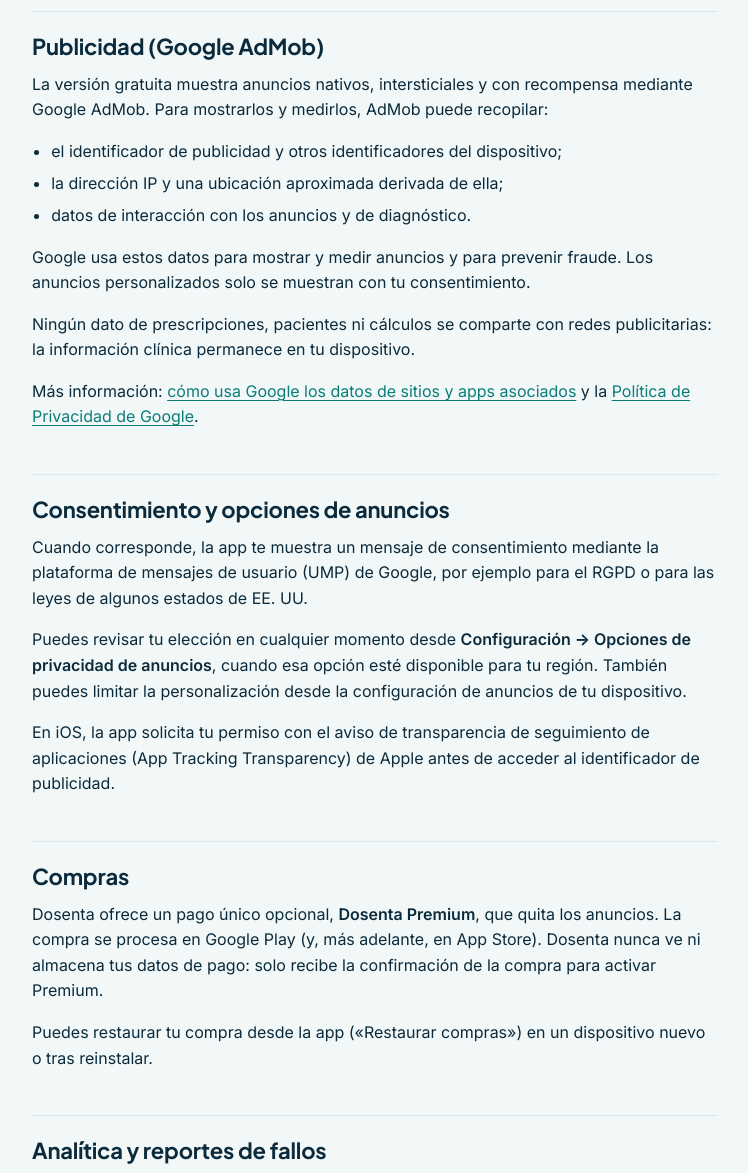
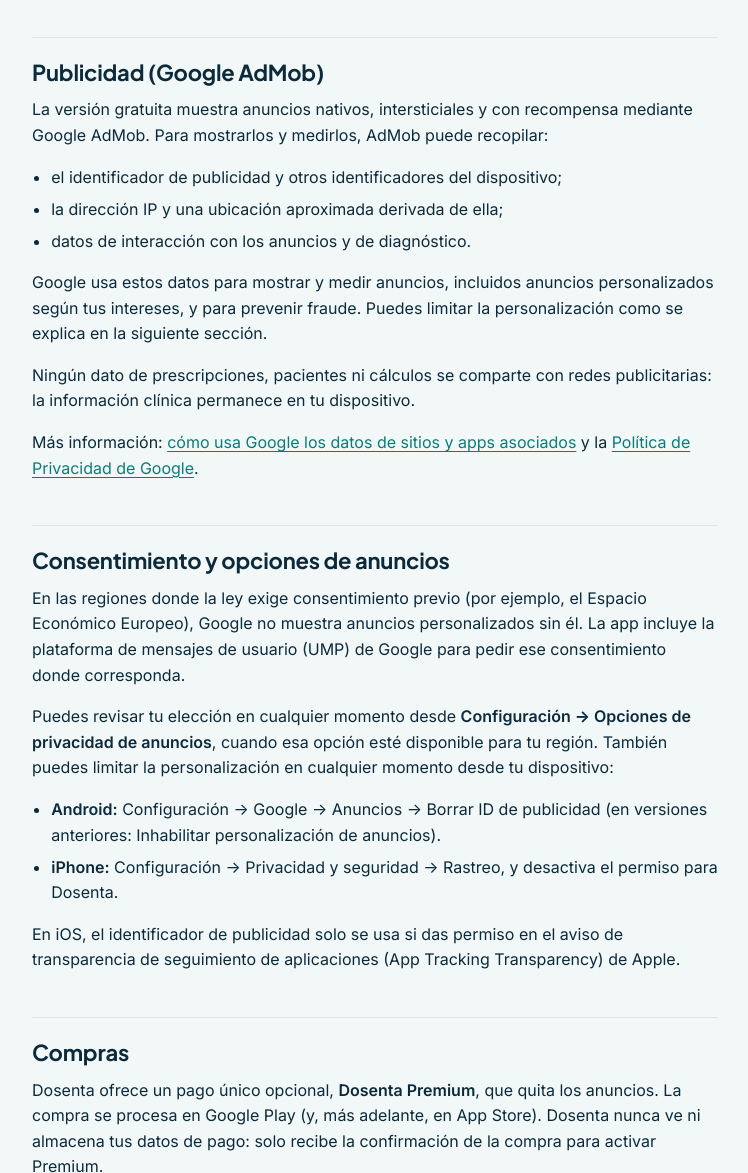
Before and after one commit to haroldpc258/haroldpc258.github.io, a plain HTML site: page privacidad.html in a window 1280 px wide. Shown: the part 1335-2508 px from the top of the page, without its empty margins (376-1124 px from the left). Drawn offline with Linux system fonts and the light colour scheme.

Commit message:
fix: describe personalized ads and how to limit them accurately

```diff
--- a/privacidad.html
+++ b/privacidad.html
@@ -62,7 +62,7 @@
 <li>Dosenta funciona sin cuenta, y los cálculos no necesitan internet.</li>
 <li>Tus datos clínicos nunca salen del dispositivo.</li>
 <li>No necesitas ingresar datos de pacientes, y no debes hacerlo.</li>
-<li>La publicidad (Google AdMob) puede usar identificadores del dispositivo; los anuncios personalizados solo con tu consentimiento.</li>
+<li>La publicidad (Google AdMob) puede usar identificadores del dispositivo y mostrar anuncios personalizados; puedes limitarlos desde la configuración de anuncios de tu dispositivo.</li>
 <li>No vemos tus datos de pago ni usamos analítica de terceros.</li>
 <li>Puedes borrar tus datos en cualquier momento.</li>
 </ul>
@@ -92,14 +92,18 @@
 <li>la dirección IP y una ubicación aproximada derivada de ella;</li>
 <li>datos de interacción con los anuncios y de diagnóstico.</li>
 </ul>
-<p>Google usa estos datos para mostrar y medir anuncios y para prevenir fraude. Los anuncios personalizados solo se muestran con tu consentimiento.</p>
+<p>Google usa estos datos para mostrar y medir anuncios, incluidos anuncios personalizados según tus intereses, y para prevenir fraude. Puedes limitar la personalización como se explica en la siguiente sección.</p>
 <p>Ningún dato de prescripciones, pacientes ni cálculos se comparte con redes publicitarias: la información clínica permanece en tu dispositivo.</p>
 <p>Más información: <a href="https://policies.google.com/technologies/partner-sites" rel="noopener">cómo usa Google los datos de sitios y apps asociados</a> y la <a href="https://policies.google.com/privacy" rel="noopener">Política de Privacidad de Google</a>.</p>
 </section>
 <section id="consentimiento" aria-labelledby="h-consentimiento"><h2 id="h-consentimiento">Consentimiento y opciones de anuncios</h2>
-<p>Cuando corresponde, la app te muestra un mensaje de consentimiento mediante la plataforma de mensajes de usuario (UMP) de Google, por ejemplo para el RGPD o para las leyes de algunos estados de EE. UU.</p>
-<p>Puedes revisar tu elección en cualquier momento desde <strong>Configuración &rarr; Opciones de privacidad de anuncios</strong>, cuando esa opción esté disponible para tu región. También puedes limitar la personalización desde la configuración de anuncios de tu dispositivo.</p>
-<p>En iOS, la app solicita tu permiso con el aviso de transparencia de seguimiento de aplicaciones (App Tracking Transparency) de Apple antes de acceder al identificador de publicidad.</p>
+<p>En las regiones donde la ley exige consentimiento previo (por ejemplo, el Espacio Económico Europeo), Google no muestra anuncios personalizados sin él. La app incluye la plataforma de mensajes de usuario (UMP) de Google para pedir ese consentimiento donde corresponda.</p>
+<p>Puedes revisar tu elección en cualquier momento desde <strong>Configuración &rarr; Opciones de privacidad de anuncios</strong>, cuando esa opción esté disponible para tu región. También puedes limitar la personalización en cualquier momento desde tu dispositivo:</p>
+<ul>
+<li><strong>Android:</strong> Configuración &rarr; Google &rarr; Anuncios &rarr; Borrar ID de publicidad (en versiones anteriores: Inhabilitar personalización de anuncios).</li>
+<li><strong>iPhone:</strong> Configuración &rarr; Privacidad y seguridad &rarr; Rastreo, y desactiva el permiso para Dosenta.</li>
+</ul>
+<p>En iOS, el identificador de publicidad solo se usa si das permiso en el aviso de transparencia de seguimiento de aplicaciones (App Tracking Transparency) de Apple.</p>
 </section>
 <section id="compras" aria-labelledby="h-compras"><h2 id="h-compras">Compras</h2>
 <p>Dosenta ofrece un pago único opcional, <strong>Dosenta Premium</strong>, que quita los anuncios. La compra se procesa en Google Play (y, más adelante, en App Store). Dosenta nunca ve ni almacena tus datos de pago: solo recibe la confirmación de la compra para activar Premium.</p>
```
Also changed, not shown: soporte.html (+1 -1 lines).
